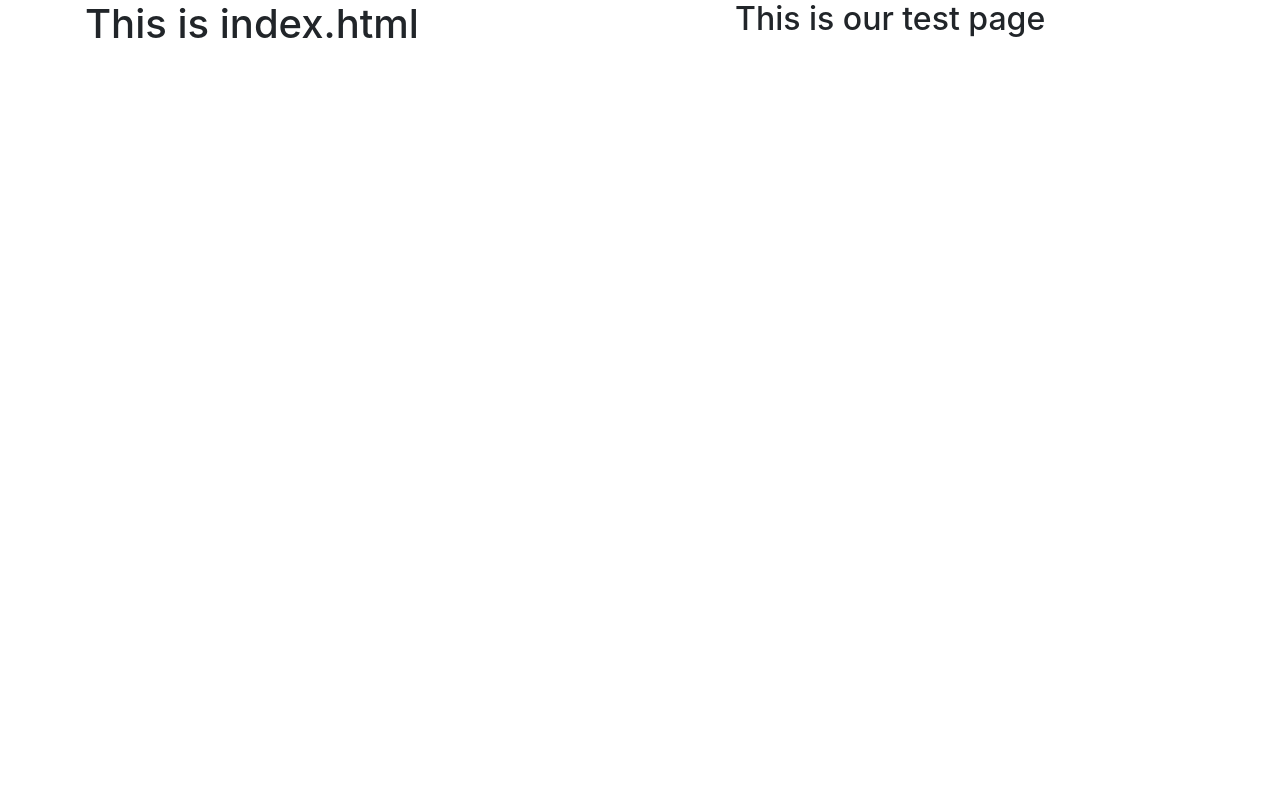
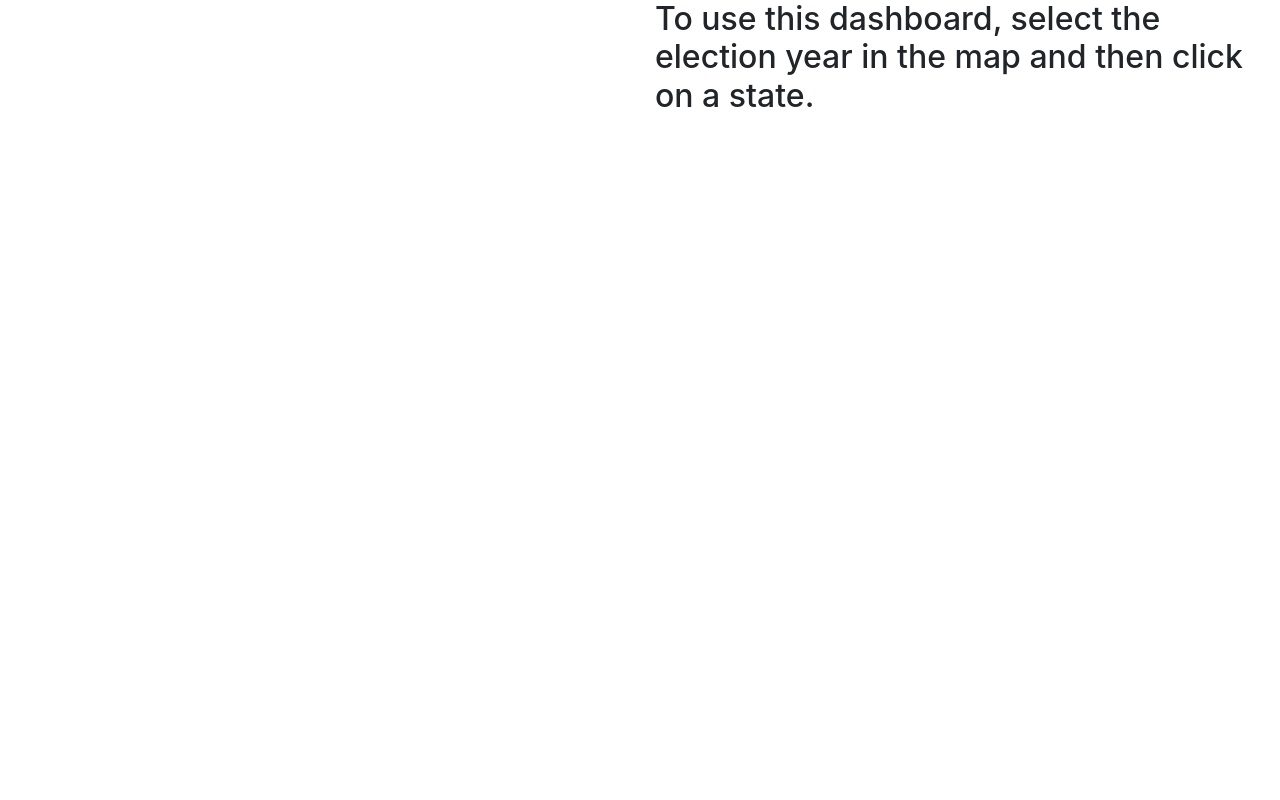
Before and after one commit to Steff-C/Historical-Election-Results-by-State-and-County-from-1976---2020, a Flask app: page / in a window 1280 px wide. Run offline with Flask 2, Linux system fonts and the light colour scheme; parts of the project's set-up code (start-up, migrations or seed data) failed here and were passed over; some libraries are stand-ins or nearby versions.

Commit message:
updated html and css

```diff
--- a/static/css/style.css
+++ b/static/css/style.css
@@ -0,0 +1,9 @@
+body {
+    padding: 0;
+    margin: 0;
+  }
+
+  #body,
+  html {
+    height: 100%;
+  }
--- a/templates/index.html
+++ b/templates/index.html
@@ -3,41 +3,58 @@
 
 <head>
     <meta charset="UTF-8">
+
+    <meta name="viewport" content="width=device-width, initial-scale=1.0">
+    <link rel="stylesheet" href="https://stackpath.bootstrapcdn.com/bootstrap/4.3.1/css/bootstrap.min.css" integrity="sha384-ggOyR0iXCbMQv3Xipma34MD+dH/1fQ784/j6cY/iJTQUOhcWr7x9JvoRxT2MZw1T" crossorigin="anonymous">
+
+     <!-- Import some CSS, just to show how it's done. -->
+    <link rel="stylesheet" type="text/css" href="static/css/style.css"></link>
+    <link rel="stylesheet" href="https://maxcdn.bootstrapcdn.com/bootstrap/4.3.1/css/bootstrap.min.css">
     <title>Elections</title>
-    <link rel="stylesheet" href="https://maxcdn.bootstrapcdn.com/bootstrap/4.3.1/css/bootstrap.min.css">
     <!-- Import the Plotly library. Note that this has to
          happen before we importa any code that uses Plotly. -->
     <script src="https://cdn.plot.ly/plotly-latest.min.js"></script>
     <!-- Import the D3 library. Note that this has to happen
     before we import any code that uses D3. -->
     <script src="https://d3js.org/d3.v5.min.js"></script>
-    <!-- Import some CSS, just to show how it's done. -->
-    <meta name="viewport" content="width=device-width, initial-scale=1.0">
-    <link rel="stylesheet" href="https://stackpath.bootstrapcdn.com/bootstrap/4.3.1/css/bootstrap.min.css" integrity="sha384-ggOyR0iXCbMQv3Xipma34MD+dH/1fQ784/j6cY/iJTQUOhcWr7x9JvoRxT2MZw1T" crossorigin="anonymous">
-    <link rel="stylesheet" type="text/css" href="static/css/style.css"></link>
+
 </head>
 
 <body>
-    <div class="container">
+    <div class="container-fluid">
+      <!-- The div for our map -->
+      <div class="row">
+        <div class="col-sm-6 col-md-6">
+          <div id="map"></div>
+            <div class="info"></div>
+            <div id="range-slider-1"></div>
+            <div class="leaflet-top leaflet-right"></div>
+            <div class="info leaflet-control"></div>
+        </div>
+
+        <div class="col-md-6">
+          <h2>To use this dashboard, select the election year in the map and then click on a state.</h2>
+            <!-- <div class="about">
+            <a href="/about">Project Team Information</a> -->
+          </div>
+          <div class="text1 text-center"></div>
+          <div class="text2 text-center"></div>
+        </div>
+      </div>
+
+    <!-- <h4>This is our test page</h4> -->
+
+    <!-- The div for line chart -->
     <div class="row">
-      <div class="col-lg-7 col-md-12">
-        <div class="box" style="padding-bottom: 25px;">
-        <h1>This is index.html</h1>
-    </div>
-    </div>
-    <h2>This is our test page</h2>
-
-    <!-- Placeholder for a plot -->
-    <div class="col-lg-6">
-        <div id="map"></div>
+      <div class="col-md-6">
+        <div id="line">
+          <div id="chart"></div>
+        </div>
       </div>
-      <div class="col-md-5">
-        <div id="line"></div>
-      </div>
-    </div>
-    <div class="row">
-      <div class="col-md-12">
-        <div id="cloropleth"></div>
+      <div class="col-md-6">
+        <div id="tbd">
+          <div id="charttbd"></div>
+        </div>
       </div>
     </div>
   </div>
```
